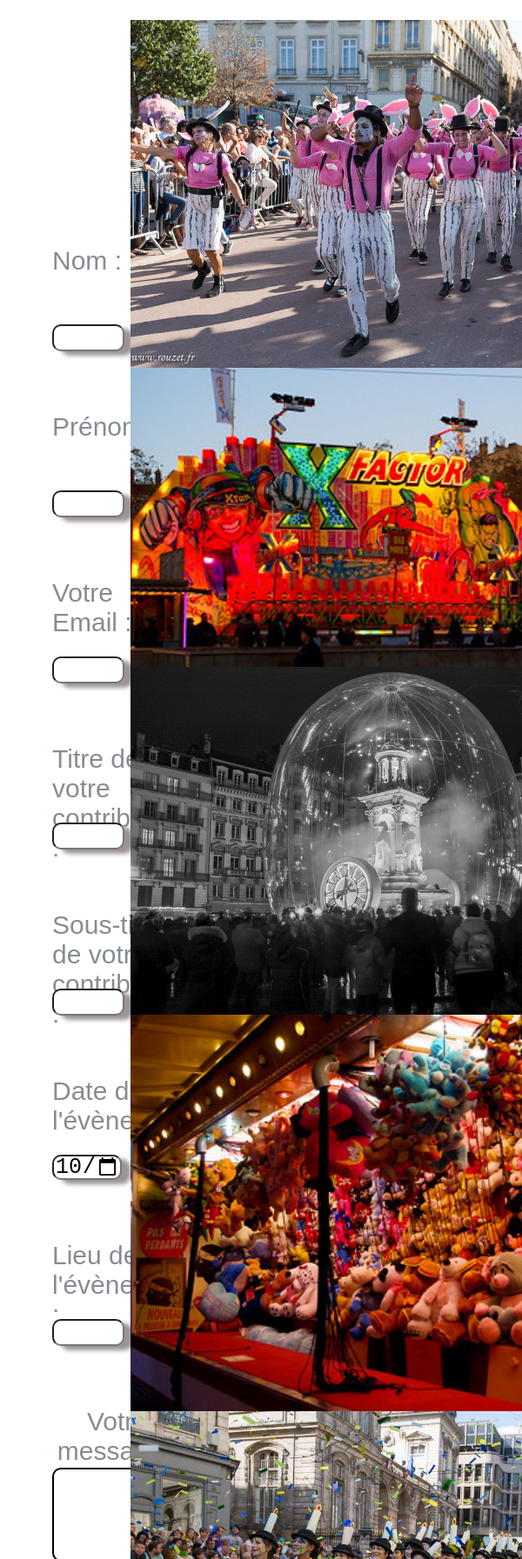
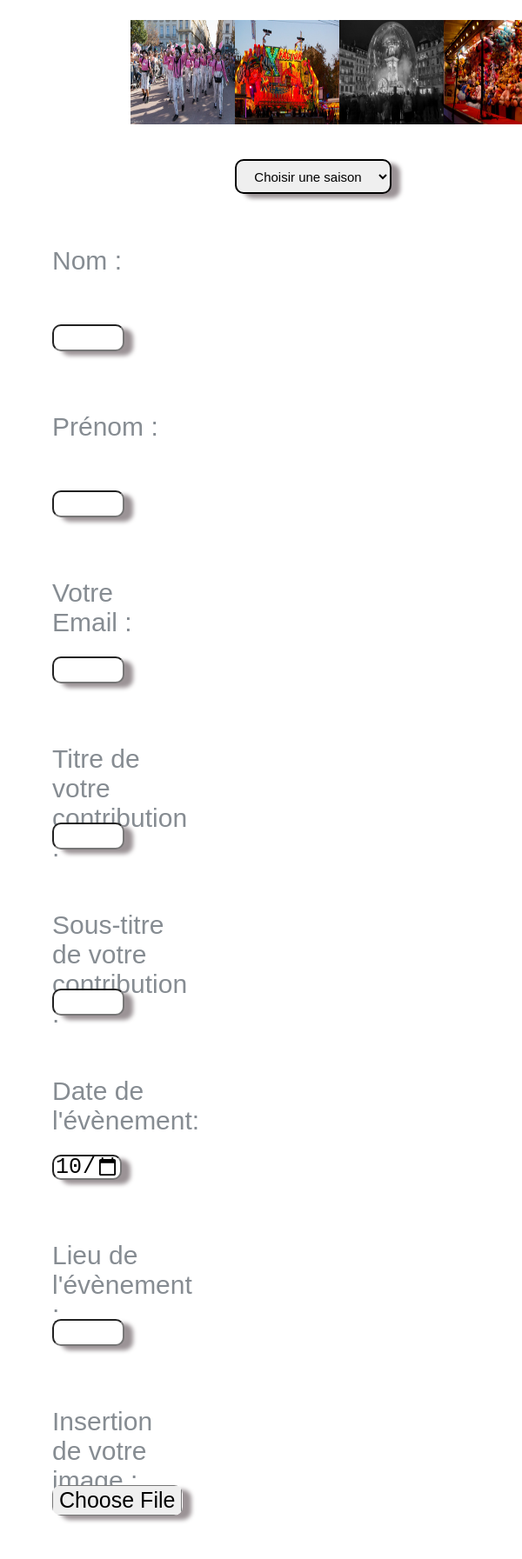
Before and after one commit to bahstiien/les4saisons, a website: page formulaire.html in a window 600 px wide. Shown: the part 347-2140 px from the top of the page at 87% size. Drawn offline with Linux system fonts and the light colour scheme; a web font is replaced by a local one.

Commit message:
Last version form

```diff
--- a/formulaire.html
+++ b/formulaire.html
@@ -44,7 +44,7 @@
     </div>
 
     <section id="Contact">
-    <form id="formContact">
+    <form id="contactForm">
         <label for="name">Nom :</label>
         <input type="text" id="name">
 
@@ -68,6 +68,9 @@
 
         <label for="lieu">Lieu de l'évènement :</label>
         <input type="text" id="lieu">
+
+        <label for="insertion">Insertion de votre image :</label>
+        <input type="file" class="insertion" name="insertion" accept="image/png, image/jpeg">
 
         <label for="message" class="labelMess">Votre message :</label>
         <textarea id="message"></textarea>
--- a/formulaire.js
+++ b/formulaire.js
@@ -1,5 +1,5 @@
 document
-  .querySelector('#formContact')
+  .querySelector('#contactForm')
   .addEventListener('submit', function (event) {
     event.preventDefault();
 
--- a/style.css
+++ b/style.css
@@ -277,12 +277,19 @@ min-height: 200px;
         width: 100%;
         height: auto;
     }
+
+    img {
+        width: 20%;
+        height: auto;
+        display: flex;
+        flex-direction: row;
+    }
+
     .images {
         display: flex;
-        flex-direction: column;
-        width: 100%;
-        height: 30%;
+        flex-direction: row;
     }
+
     .selectSaison {
         width: 100%;
         margin-top: 20px;
@@ -300,7 +307,7 @@ min-height: 200px;
 
     }
 
-    #formContact {
+    #contactForm {
         display: flex;
         flex-direction: column;
         width: 50%;
@@ -339,10 +346,10 @@ min-height: 200px;
     }
     }
     @media screen and (min-width: 600px) {
-    header {
+    /* header {
        width: 100%;
        height: auto;
-    }
+    } */
     .images {
         display: flex;
         max-width: 800px;
@@ -350,8 +357,7 @@ min-height: 200px;
         animation-duration: 10s;
         animation-name: mesImages;
         animation-iteration-count: infinite;
-
-       }
+    }
 
        #caroussel {
         display: flex;
@@ -359,8 +365,8 @@ min-height: 200px;
         align-items: center;
         margin-right: 10%;
         margin-left: 10%;
-        width: calc(100px*6);
-    }
+        width: calc(120px*5);
+        }
 
     @keyframes mesImages {
         0% {
@@ -378,7 +384,7 @@ min-height: 200px;
     }
 
 
-    #formContact {
+    #contactForm {
     display: flex;
     flex-wrap: wrap;
     justify-content: center;
@@ -436,7 +442,9 @@ min-height: 200px;
     }
 
     #OK:hover {
-    box-shadow:10px 5px 5px #000000;
+    background-color: black;
+    color: #ffffff;
+    box-shadow: 10px 5px 5px #FFFFFF;
     cursor: pointer;
     }
 
@@ -448,4 +456,15 @@ min-height: 200px;
     font-size: 30px;
     text-align: center;
     }
+
+    #file-upload-button {
+        width: 100px;
+        height: 100px;
     }
+
+    .insertion {
+        width: 50%;
+        height: 20%;
+    }
+
+}
```
